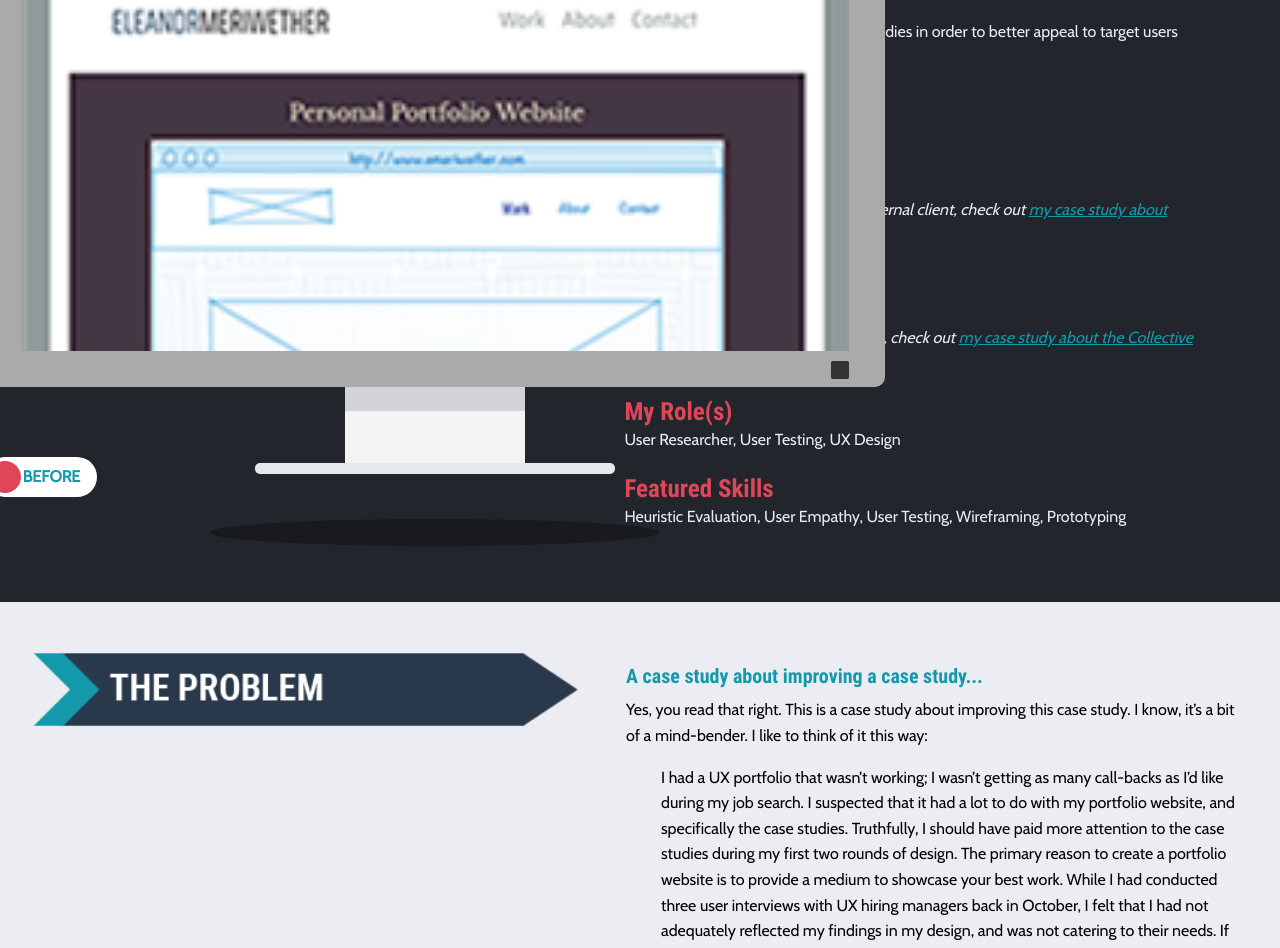
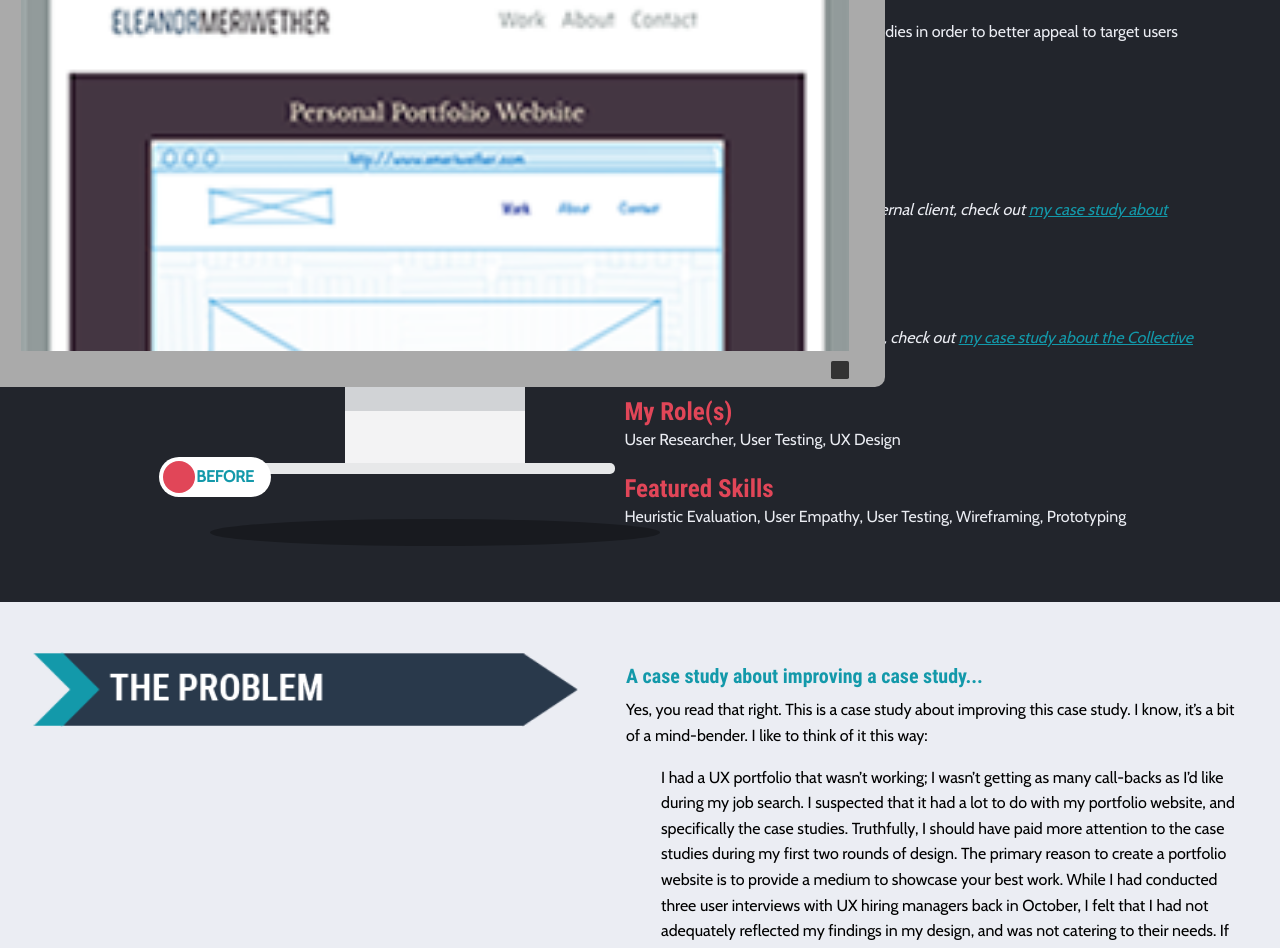
Before and after one commit to emeriwether/emeriwether.github.io, a Jekyll site: the page built from project.html, in a window 1280 px wide. Shown: the part 482-1430 px from the top of the page. Built offline with Jekyll 4.4.1, drawn with Linux system fonts in a browser that asks for light colours.

Commit message:
fix bug in prev comm

```diff
--- a/project.html
+++ b/project.html
@@ -65,7 +65,7 @@ css: /css2/project.css
                     </div>
 
                     <!-- TOGGLE -->
-                    <div class="grid=x align-middle align-center">
+                    <div class="grid-x align-middle align-center">
                         <div class="switch large small-4 cell" id="headerToggle">
                           <input class="switch-input" id="defaultSwitch" type="checkbox" name="defaultSwitch">
                           <label class="switch-paddle" for="defaultSwitch">
```
